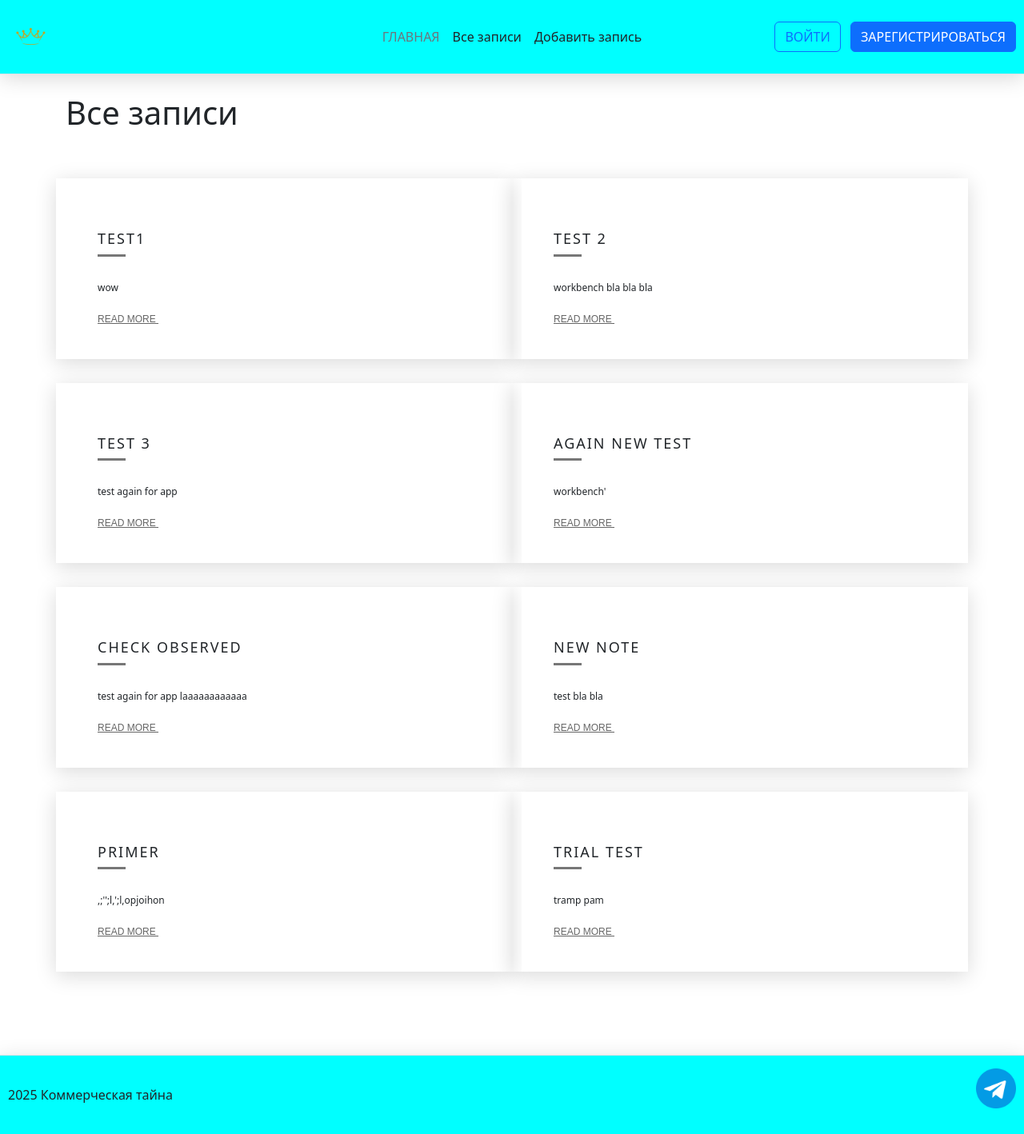
After one commit to 07Rinat07/newflask, a Flask app: page /posts in a window 1280 px wide. The commit adds this page. Shown: the whole page at 80% size. Run offline with Flask 3, Linux system fonts and the light colour scheme.

Commit message:
Displaying records from the database

```diff
--- a/app.py
+++ b/app.py
@@ -1,6 +1,6 @@
 from flask import Flask, render_template, request
 from flask_sqlalchemy import SQLAlchemy
-from werkzeug.utils import redirect
+
 
 app = Flask(__name__)  # ✅ создаем ОДИН раз!
 app.config['SQLALCHEMY_DATABASE_URI'] = 'sqlite:///newflask.db'
@@ -12,11 +12,19 @@ class Post(db.Model):  # type: ignore
     title = db.Column(db.String(300), nullable=False)
     text = db.Column(db.Text, nullable=False)
 
+
 # ----- Роуты -----
 @app.route("/index")
 @app.route("/")
 def index():
     return render_template('index.html')
+
+
+
+@app.route("/posts")
+def posts():
+    posts = Post.query.all()
+    return render_template('posts.html', posts=posts)
 
 
 @app.route("/create", methods=['POST', 'GET'])
@@ -30,6 +38,7 @@ def create():
         try:
             db.session.add(post)
             db.session.commit()
+            from werkzeug.utils import redirect
             return redirect('/')
         except:
             return 'При добавлении записи произошла ошибка!'
@@ -37,9 +46,9 @@ def create():
         return render_template('create.html')
 
 
-@app.route("/about")
-def about():
-    return render_template('about.html')
+# @app.route("/about")
+# def about():
+#    return render_template('about.html')
 
 
 # ----- Запуск -----
--- a/static/css/main.css
+++ b/static/css/main.css
@@ -40,3 +40,94 @@ header {
     background: #00FFFF;
     box-shadow: 0 5px 25px rgba(0, 0, 0, 0.15);
 }
+
+/*POSTS*/
+.row {
+	 padding: 50px 0;
+}
+ .seperator {
+	 margin-bottom: 30px;
+	 width: 35px;
+	 height: 3px;
+	 background: #777;
+	 border: none;
+}
+ .title {
+	 text-align: center;
+}
+ .title .row {
+	 padding: 50px 0 0;
+}
+ .title h1 {
+	 text-transform: uppercase;
+}
+ .title .seperator {
+	 margin: 0 auto 10px;
+}
+ .item {
+	 position: relative;
+	 margin-bottom: 30px;
+	 min-height: 1px;
+	 float: left;
+	 -webkit-box-shadow: 0 5px 25px rgba(0, 0, 0, 0.15);
+	  box-shadow: 0 5px 25px rgba(0, 0, 0, 0.15);
+	 -webkit-backface-visibility: hidden;
+	 -webkit-tap-highlight-color: transparent;
+	 -webkit-touch-callout: none;
+	 -webkit-user-select: none;
+	 -moz-user-select: none;
+	 -ms-user-select: none;
+	 user-select: none;
+}
+ .item .item-in {
+	 background: #fff;
+	 padding: 40px;
+	 position: relative;
+}
+ .item .item-in:hover:before {
+	 width: 100%;
+}
+ .item .item-in::before {
+	 content: "";
+	 position: absolute;
+	 bottom: 0px;
+	 height: 2px;
+	 width: 0%;
+	 background: #333;
+	 right: 0px;
+	 -webkit-transition: width 0.4s;
+	 transition: width 0.4s;
+}
+ .item h4 {
+	 font-size: 18px;
+	 margin-top: 25px;
+	 letter-spacing: 2px;
+	 text-transform: uppercase;
+}
+ .item p {
+	 font-size: 12px;
+}
+ .item a {
+	 font-family: 'Montserrat', sans-serif;
+	 font-size: 12px;
+	 text-transform: uppercase;
+	 color: #666;
+	 margin-top: 10px;
+}
+ .item a i {
+	 opacity: 0;
+	 padding-left: 0px;
+	 transition: 0.4s;
+	 font-size: 24px;
+	 display: inline-block;
+	 top: 5px;
+	 position: relative;
+}
+ .item a:hover {
+	 text-decoration: none;
+}
+ .item a:hover i {
+	 padding-left: 10px;
+	 opacity: 1;
+	 font-weight: 300;
+}
--- a/templates/base.html
+++ b/templates/base.html
@@ -22,7 +22,7 @@
 
         <ul class="nav col-12 col-md-auto mb-2 justify-content-center mb-md-0">
             <li><a href="{{ url_for('index') }}" class="nav-link px-2 link-secondary">ГЛАВНАЯ</a></li>
-            <li><a href="{{ url_for('about') }}" class="nav-link px-2 link-dark">О НАС</a></li>
+            <li><a href="{{ url_for('posts') }}" class="nav-link px-2 link-dark">Все записи</a></li>
               <li><a href="{{ url_for('create') }}" class="nav-link px-2 link-dark">Добавить запись</a></li>
         </ul>
 
--- /dev/null
+++ b/templates/posts.html
@@ -0,0 +1,28 @@
+{% extends 'base.html' %}
+
+{% block title %}
+Все записи
+{% endblock %}
+
+
+{% block content %}
+<h1>Все записи</h1>
+     <div class="row">
+
+{% for post in posts %}
+
+    <div class="col-md-6 item">
+      <div class="item-in">
+        <h4>{{post.title}}</h4>
+        <div class="seperator"></div>
+        <p>{{ post.text }}</p>
+        <a href="#">Read More
+          <i class="fa fa-long-arrow-right"></i>
+        </a>
+      </div>
+    </div>
+         {% endfor %}
+
+    </div>
+  </div>
+{% endblock %}
```
Also changed, not shown: templates/about.html (deleted, +0 -9 lines), instance/newflask.db.
